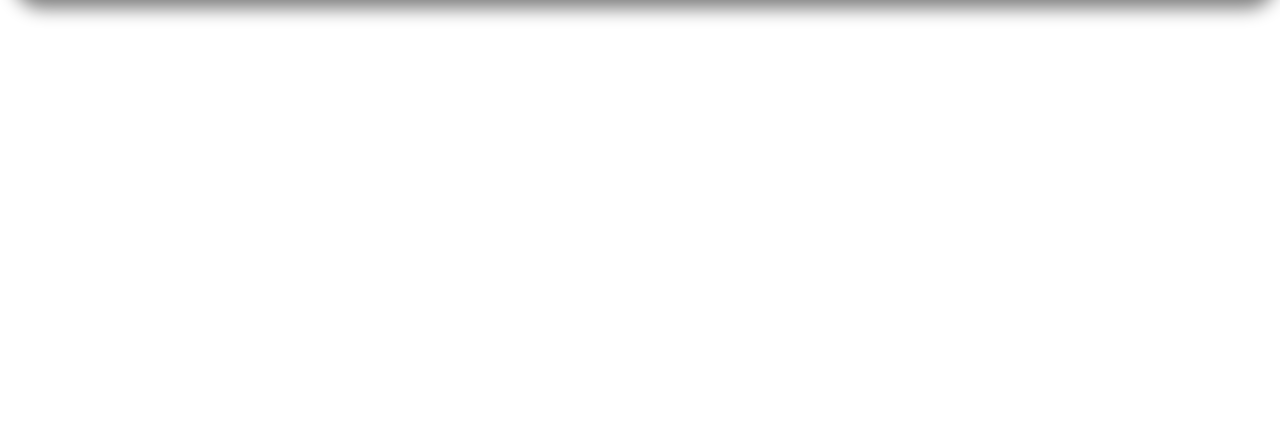
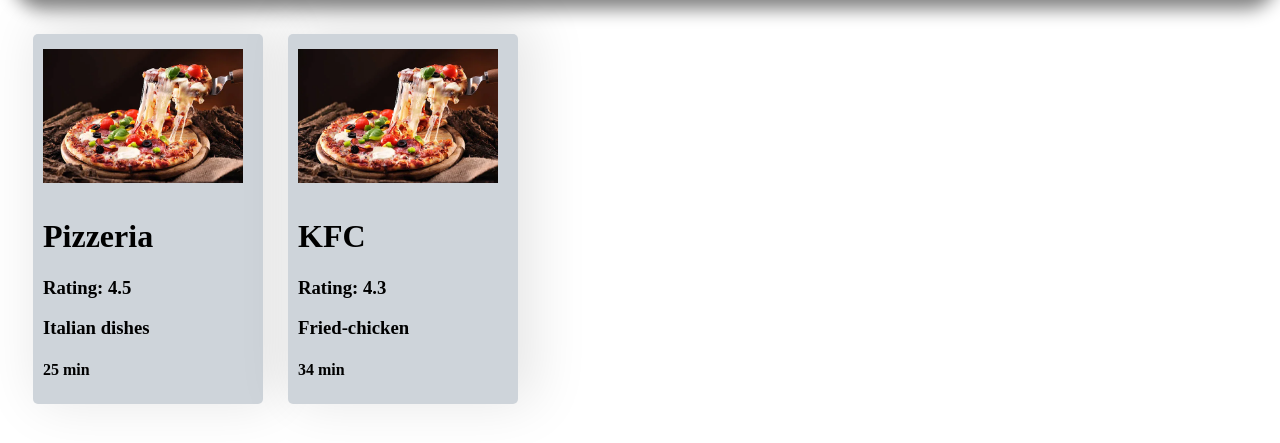
Before and after one commit to Animish2002/Namaste-React-Notes, a React app: page / in a window 1280 px wide. Shown: the part 131-574 px from the top of the page. Built offline with nearby package versions, Linux system fonts and the light colour scheme.

Commit message:
food app building start footer and resturant cards added

```diff
--- a/App.js
+++ b/App.js
@@ -1,11 +1,12 @@
 import React from "react";
 import ReactDOM from "react-dom";
 import logo from "./Images/logo.png";
-
+import pizza from "./Images/pizza.png";
+import kfc from "./Images/kfc.png";
 const Header = () => {
   return (
     <div className="header-components">
-      <img src={logo} alt="food app logo" />
+      <img className="food-app-logo" src={logo} alt="food-app-logo" />
 
       <ul>
         <li>Home</li>
@@ -16,6 +17,20 @@ const Header = () => {
     </div>
   );
 };
+const FoodCarts = ({ Images, resName, dishes, rating, time }) => {
+  return (
+    <div className="res-Container">
+      <img className="res-foods" src={Images} alt="res-foods" />
+      <div className="res-info">
+        <h1>{resName}</h1>
+        <h3>Rating: {rating}</h3>
+        <h3>{dishes}</h3>
+
+        <h4>{time}</h4>
+      </div>
+    </div>
+  );
+};
 const Footer = () => {
   return <div>This is the footer</div>;
 };
@@ -23,6 +38,20 @@ const Layout = () => {
   return (
     <div>
       <Header />
+      <FoodCarts
+        resName="Pizzeria"
+        Images={pizza}
+        dishes="Italian dishes"
+        rating="4.5"
+        time="25 min"
+      />
+      <FoodCarts
+        resName="KFC"
+        Images={pizza}
+        dishes="Fried-chicken"
+        rating="4.3"
+        time="34 min"
+      />
 
     </div>
   );
--- /dev/null
+++ b/Notes/TalkisCheap.txt
@@ -0,0 +1,4 @@
+props are normal argumnets to javascript function
+
+
+conflict driven UI
--- a/index.css
+++ b/index.css
@@ -1,6 +1,5 @@
 h1{
     color: black;
-
 }
 
 .header-components{
@@ -10,12 +9,12 @@ h1{
     justify-content: space-between;
     box-shadow: 5px 10px 18px grey;
     }
+
 .header-components >ul{
     display: flex;
     list-style-type: none ;
-
 }
-img{
+.food-app-logo{
     width: 170px;
     padding: 10px;
     mix-blend-mode: multiply;
@@ -25,6 +24,27 @@ img{
     padding: 10px;
     margin: 10px;
     font-size: 24px;
+}.res-info {
+    margin-left: 10px;
+  }
 
+  .res-Container {
+    display: inline-block; /* Changed from 'flex' to 'inline-block' */
+    height: 370px;
+    width: 230px;
+    border-radius: 5px;
+    margin-left: 25px;
+    margin-top: 35px;
+    box-shadow: 10px -7px 55px 6px rgba(0, 0, 0, 0.1);
+    background: #ced4da;
+  }
 
-}
+  .res-Container:hover {
+    border: solid 2px;
+  }
+
+  .res-foods {
+    padding-top: 5px;
+    margin: 10px;
+    width: 200px;
+  }
```
Also changed, not shown: Images/kfc.png (added), Images/pizza.png (added).
